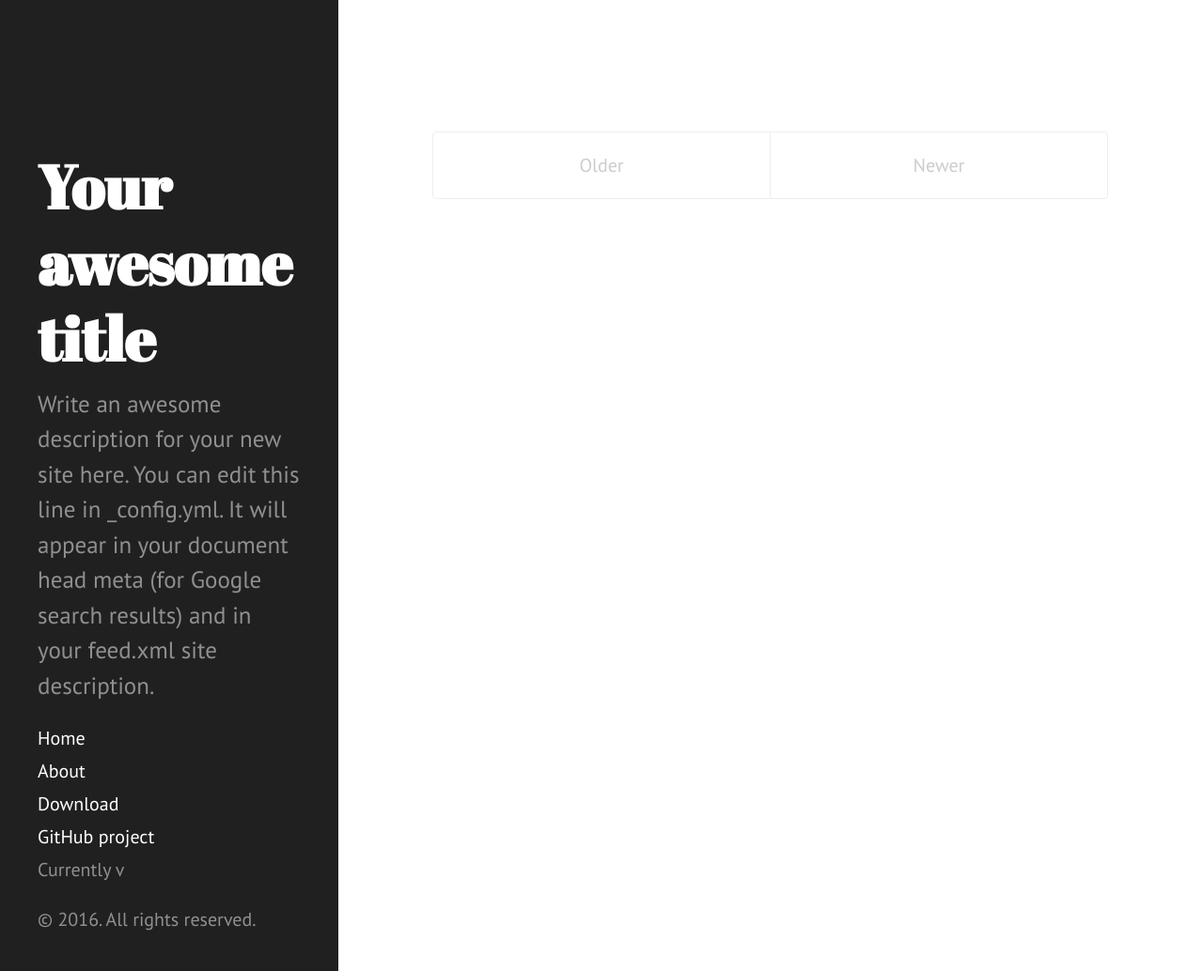
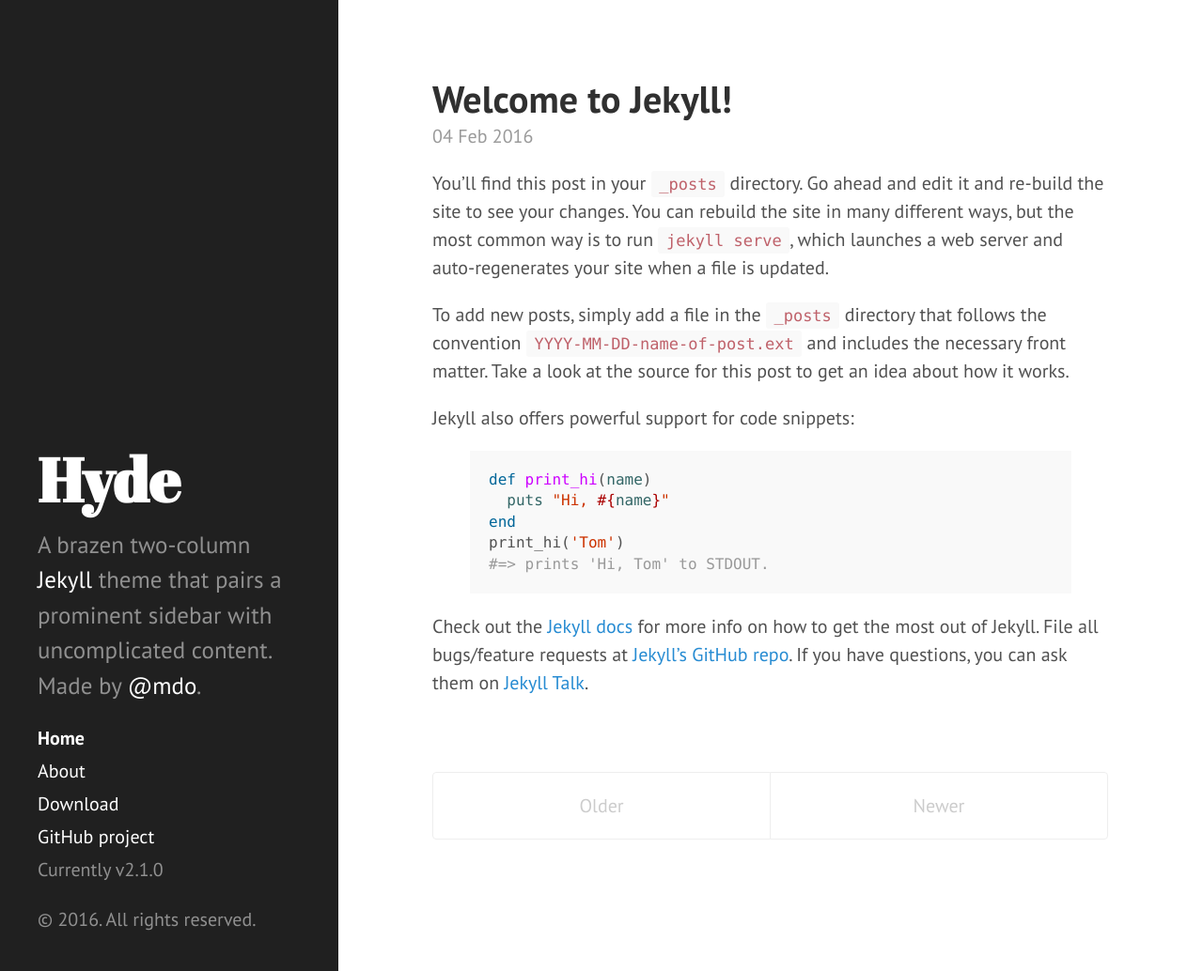
Before and after one commit to dotnetprogrammr/dotnetprogrammr.github.io, a Jekyll site: the page built from index.html, in a window 1280 px wide and 1034 px high. Shown: the whole window at 94% size. Built offline with Jekyll 4.4.1, drawn with Linux system fonts in a browser that asks for light colours; Markdown is read by kramdown in place of the engine named in the settings; the list of posts is cut into pages by our own code.

Commit message:
Third attempt at adding a theme.

```diff
--- a/_config.yml
+++ b/_config.yml
@@ -1,21 +1,26 @@
-# Welcome to Jekyll!
-#
-# This config file is meant for settings that affect your whole blog, values
-# which you are expected to set up once and rarely need to edit after that.
-# For technical reasons, this file is *NOT* reloaded automatically when you use
-# 'jekyll serve'. If you change this file, please restart the server process.
+# Dependencies
+markdown:         redcarpet
+highlighter:      pygments
 
-# Site settings
-title: Your awesome title
-email: your-email@domain.com
-description: > # this means to ignore newlines until "baseurl:"
-  Write an awesome description for your new site here. You can edit this
-  line in _config.yml. It will appear in your document head meta (for
-  Google search results) and in your feed.xml site description.
-baseurl: "" # the subpath of your site, e.g. /blog
-url: "http://yourdomain.com" # the base hostname & protocol for your site
-twitter_username: jekyllrb
-github_username:  jekyll
+# Permalinks
+permalink:        pretty
+relative_permalinks: true
 
-# Build settings
-markdown: kramdown
+# Setup
+title:            Hyde
+tagline:          'A Jekyll theme'
+description:      'A brazen two-column <a href="http://jekyllrb.com" target="_blank">Jekyll</a> theme that pairs a prominent sidebar with uncomplicated content. Made by <a href="https://twitter.com/mdo" target="_blank">@mdo</a>.'
+url:              http://hyde.getpoole.com
+baseurl:          /
+
+author:
+  name:           'Mark Otto'
+  url:            https://twitter.com/mdo
+
+paginate:         5
+
+# Custom vars
+version:          2.1.0
+
+github:
+  repo:           https://github.com/poole/hyde
--- a/about.md
+++ b/about.md
@@ -1,15 +1,30 @@
 ---
 layout: page
 title: About
-permalink: /about/
 ---
 
-This is the base Jekyll theme. You can find out more info about customizing your Jekyll theme, as well as basic Jekyll usage documentation at [jekyllrb.com](http://jekyllrb.com/)
+<p class="message">
+  Hey there! This page is included as an example. Feel free to customize it for your own use upon downloading. Carry on!
+</p>
 
-You can find the source code for the Jekyll new theme at:
-{% include icon-github.html username="jglovier" %} /
-[jekyll-new](https://github.com/jglovier/jekyll-new)
+In the novel, *The Strange Case of Dr. Jeykll and Mr. Hyde*, Mr. Poole is Dr. Jekyll's virtuous and loyal butler. Similarly, Poole is an upstanding and effective butler that helps you build Jekyll themes. It's made by [@mdo](https://twitter.com/mdo).
 
-You can find the source code for Jekyll at
-{% include icon-github.html username="jekyll" %} /
-[jekyll](https://github.com/jekyll/jekyll)
+There are currently two themes built on Poole:
+
+* [Hyde](http://hyde.getpoole.com)
+* [Lanyon](http://lanyon.getpoole.com)
+
+Learn more and contribute on [GitHub](https://github.com/poole).
+
+## Setup
+
+Some fun facts about the setup of this project include:
+
+* Built for [Jekyll](http://jekyllrb.com)
+* Developed on GitHub and hosted for free on [GitHub Pages](https://pages.github.com)
+* Coded with [Sublime Text 2](http://sublimetext.com), an amazing code editor
+* Designed and developed while listening to music like [Blood Bros Trilogy](https://soundcloud.com/maddecent/sets/blood-bros-series)
+
+Have questions or suggestions? Feel free to [open an issue on GitHub](https://github.com/poole/issues/new) or [ask me on Twitter](https://twitter.com/mdo).
+
+Thanks for reading!
```
